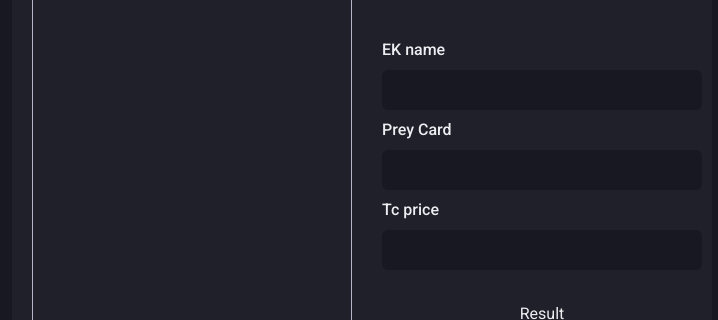
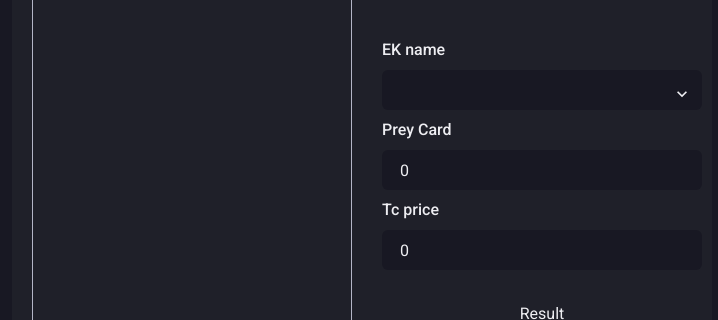
Before and after one commit to Ralfargon/new-waste-tibia-calculator, a Next.js app: page / in a window 1280 px wide. Shown: the part 218-538 px from the top of the page, without its empty margins (278-996 px from the left). Built offline with nearby package versions, Linux system fonts and the light colour scheme.

Commit message:
Update index.tsx

```diff
--- a/src/pages/index.tsx
+++ b/src/pages/index.tsx
@@ -1,4 +1,4 @@
-import { Flex, Text, Box, Button, Stack, Textarea, SimpleGrid } from '@chakra-ui/react'
+import { Flex, Text, Box, Button, Stack, Select, Textarea, SimpleGrid } from '@chakra-ui/react'
 import { useState } from 'react';
 import { Input } from '../components/Form/Input'
 
@@ -19,12 +19,10 @@ export default function WasteLog() {
   const [sessionData1, setSessionData1] = useState("");
   const [preyCard, setPreyCard] = useState("0");
   const [priceTc, setPriceTc] = useState("0");
-  const [EkCard, setEkCard] = useState("");
-
+  const [ekName, setEkName] = useState("");
 
   function handleSessionData(value) {
     setSessionData1(value);
-
   }
 
   function handlePreyCard(value) {
@@ -33,10 +31,6 @@ export default function WasteLog() {
 
   function handlePriceTc(value) {
     setPriceTc(value);
-  }
-  function handleEkCard(value) {
-    setEkCard(value);
-    console.log(EkCard)
   }
 
 
@@ -60,14 +54,10 @@ export default function WasteLog() {
   }
 
   const sessionData = sessionData1;
-
   const entries = parseSessionData(sessionData);
-
-
 
   let currentChar: string | null = null;
   let charCount = 0;
-  let total = 0;
   const balances: { [key: string]: number } = {};
 
   entries.forEach((entry) => {
@@ -77,49 +67,47 @@ export default function WasteLog() {
     } else if (entry.kind === "data") {
       if (entry.name === "Balance") {
         let balance = parseFloat(entry.value.replace(/,/g, ""));
-
-        if (currentChar === null) {
-          total = balance;
-        } else {
+        if (currentChar !== null) {
           balances[currentChar] = balance;
         }
       }
     }
   });
 
+  // nomes
+  const charNames = Object.keys(balances)
 
-console.log(balances)
+  let preyCardCount = parseFloat(preyCard);
+  preyCardCount = isNaN(preyCardCount) ? 0 : preyCardCount;
 
+  let tcPrice = parseFloat(priceTc);
+  tcPrice = isNaN(tcPrice) ? 0 : tcPrice;
 
-  const preyCardCount = parseFloat(preyCard);
-  const tcPrice = parseFloat(priceTc);
+  if (ekName !== "") {
+    balances[ekName] -= preyCardCount * tcPrice * 10;
+  }
 
+  // QUEM EH EK, ek tem supp, /4 pra todo loot,
+  // discount prey card costs
+  // total -= preyCardCount * tcPrice * 10;
 
-  // discount prey card costs
-  total -= preyCardCount * tcPrice * 10;
-
+  const total = Object.keys(balances).reduce((total, char) => total + balances[char], 0);
   const k = Math.floor(total / charCount);
-
 
   const toReceive: { name: string; value: number }[] = [];
   const toPay: { name: string; value: number }[] = [];
   Object.keys(balances).forEach((char) => {
     const n = k - balances[char];
 
-
     if (n > 0) {
       toReceive.push({ name: char, value: n });
     } else {
       toPay.push({ name: char, value: -n });
     }
-    console.log(balances)
   });
-
 
   toReceive.sort((a, b) => b.value - a.value);
   toPay.sort((a, b) => b.value - a.value);
-
-
 
   // const result: { payer: string; value: number; receiver: string }[] = [];
   // const result: { [payer: string]: number } = {};
@@ -132,7 +120,6 @@ console.log(balances)
     console.log(`${payer.name} to pay ${amount} to ${receiver.name}`);
     result.push({ payer: payer.name, value: amount, receiver: receiver.name });
 
-
     toReceive[0].value -= amount;
     toPay[0].value -= amount;
 
@@ -143,9 +130,6 @@ console.log(balances)
       toReceive.shift();
     }
   }
-
-  console.log(result)
-
 
   return (
     <>
@@ -165,33 +149,38 @@ console.log(balances)
 
           <SimpleGrid minChildWidth="320px" align="center" alignSelf="center" mx="auto">
             <Box>
-            <Input mb="2" type="text" name="data" label="EK name" size="md"
-                onChange={(event) => {
-                  handleEkCard(event.target.value);
-                }} />
+              <Input as={Select} mb="2" type="text" name="data" label="EK name" size="md" value={ekName}
+                onChange={(e) => setEkName(e.target.value)}
+              >
+                {charNames.map((name, index) => <option key={index} value={name}>{name}</option>)}
+              </Input>
 
-              <Input mb="2" type="number" name="data" label="Prey Card" size="md"
+              <Input mb="2" type="number" name="data" label="Prey Card" size="md" value={preyCard}
                 onChange={(event) => {
                   handlePreyCard(event.target.value);
                 }} />
 
-              <Input type="number" name="data" label="Tc price" size="md"
+              <Input type="number" name="data" label="Tc price" size="md" value={priceTc}
                 onChange={(event) => {
                   handlePriceTc(event.target.value);
                 }} />
 
-              {/* <Button type="submit" mt="6" mb="8" colorScheme="purple" size="md" alignSelf="center">
+              {/* <Button type="submit" mt="6" mb="8" colorScheme="purple" size="md" alignSelf="center"
+              onClick={() =>
+
+              }
+              >
                 Calcular
               </Button> */}
 
               <Box>
                 <Text mt="8">Result</Text>
                 <Text>{result.map((x, y) =>
-                  <span key={y}>{`${x.payer} to pay ${x.value} to ${x.receiver}`}<br/></span>)}
+                  <span key={y}>{`${x.payer} to pay ${x.value} to ${x.receiver}`}<br /></span>)}
                 </Text>
               </Box>
             </Box>
-          </SimpleGrid >
+          </SimpleGrid>
         </Flex>
 
       </Flex>
```
